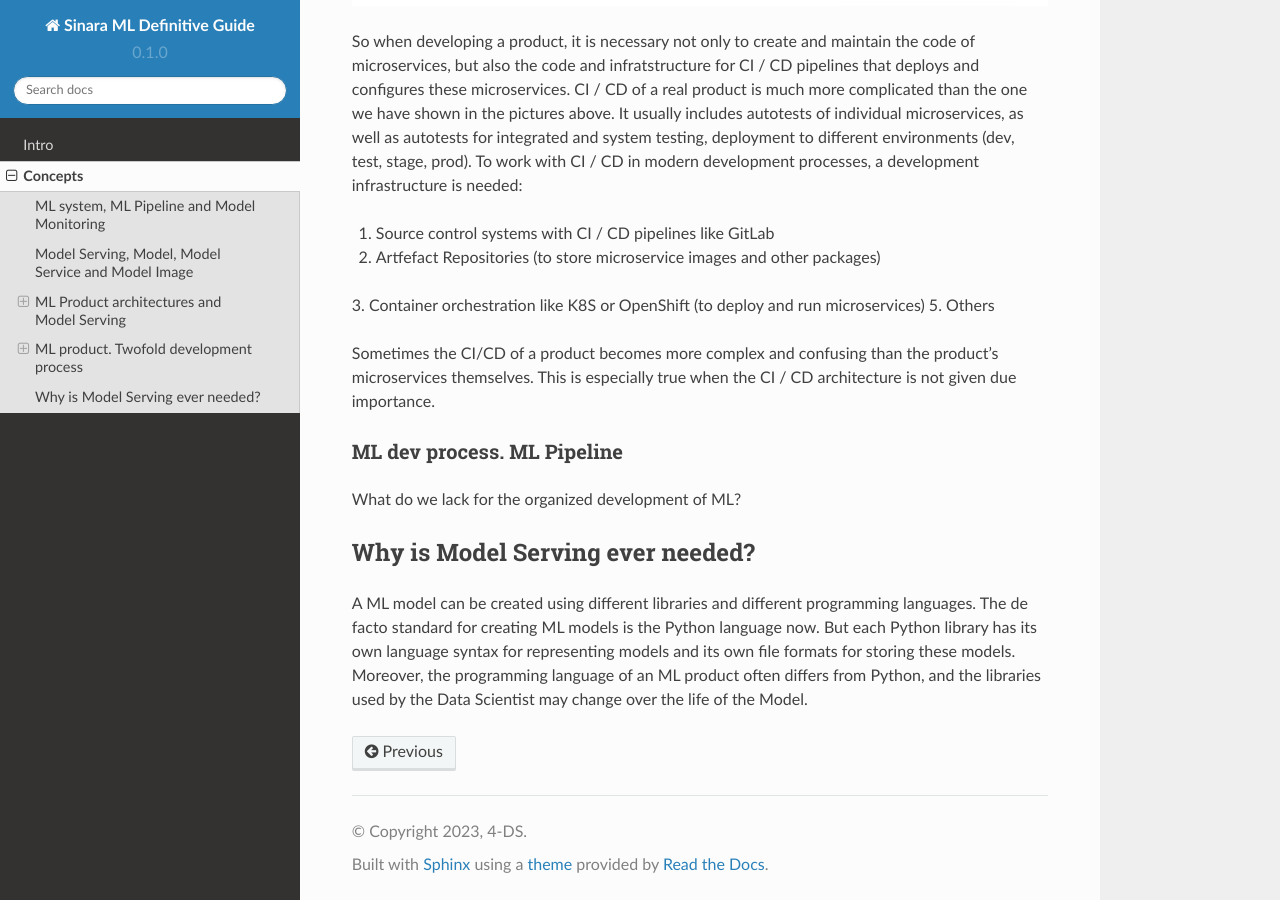
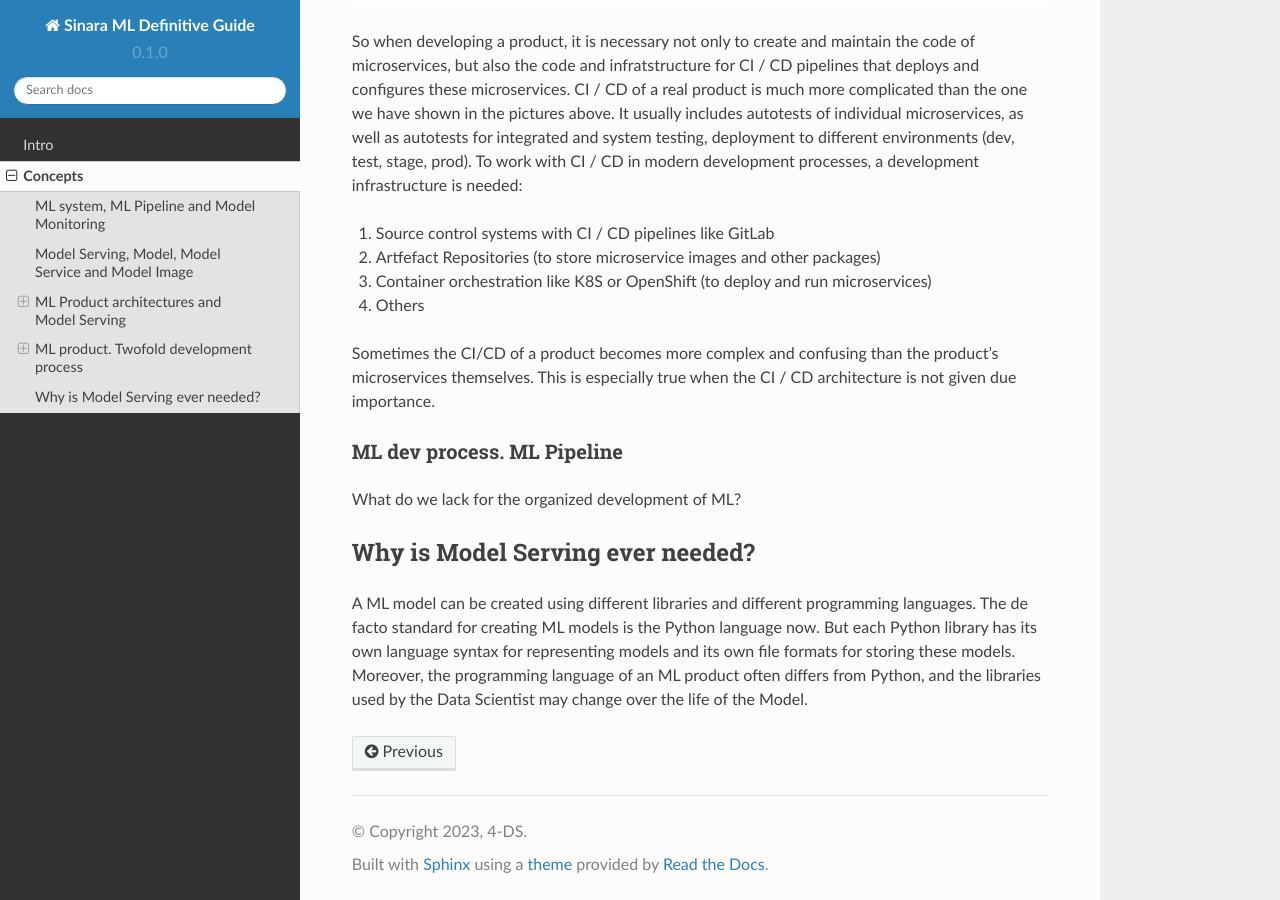
Before and after one commit to 4-DS/SinaraML-Def-Guide, a Sphinx documentation site: the page built from docs/source/concepts.rst, in a window 1280 px wide and 900 px high, scrolled down 5003 px. Built offline with Sphinx 7.4.7 and the Read the Docs theme 2.0.0, drawn with Linux system fonts in a browser that asks for light colours.

Commit message:
Update concepts.rst

```diff
--- a/docs/source/concepts.rst
+++ b/docs/source/concepts.rst
@@ -99,7 +99,7 @@ So when developing a product, it is necessary not only to create and maintain th
 1. Source control systems with CI / CD pipelines like GitLab
 2. Artfefact Repositories (to store microservice images and other packages)
 3. Container orchestration like K8S or OpenShift (to deploy and run microservices)
-5. Others
+4. Others
 
 Sometimes the CI/CD of a product becomes more complex and confusing than the product's microservices themselves. This is especially true when the CI / CD architecture is not given due importance.
 
```
